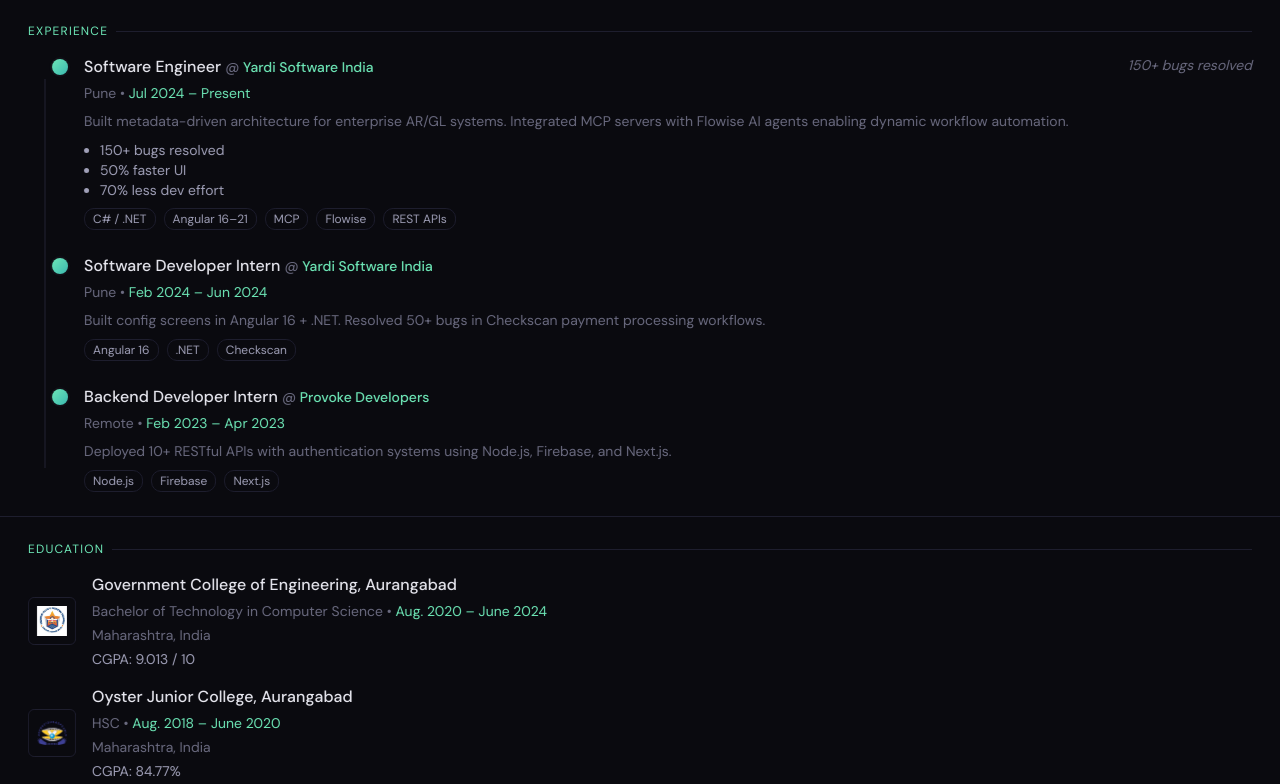
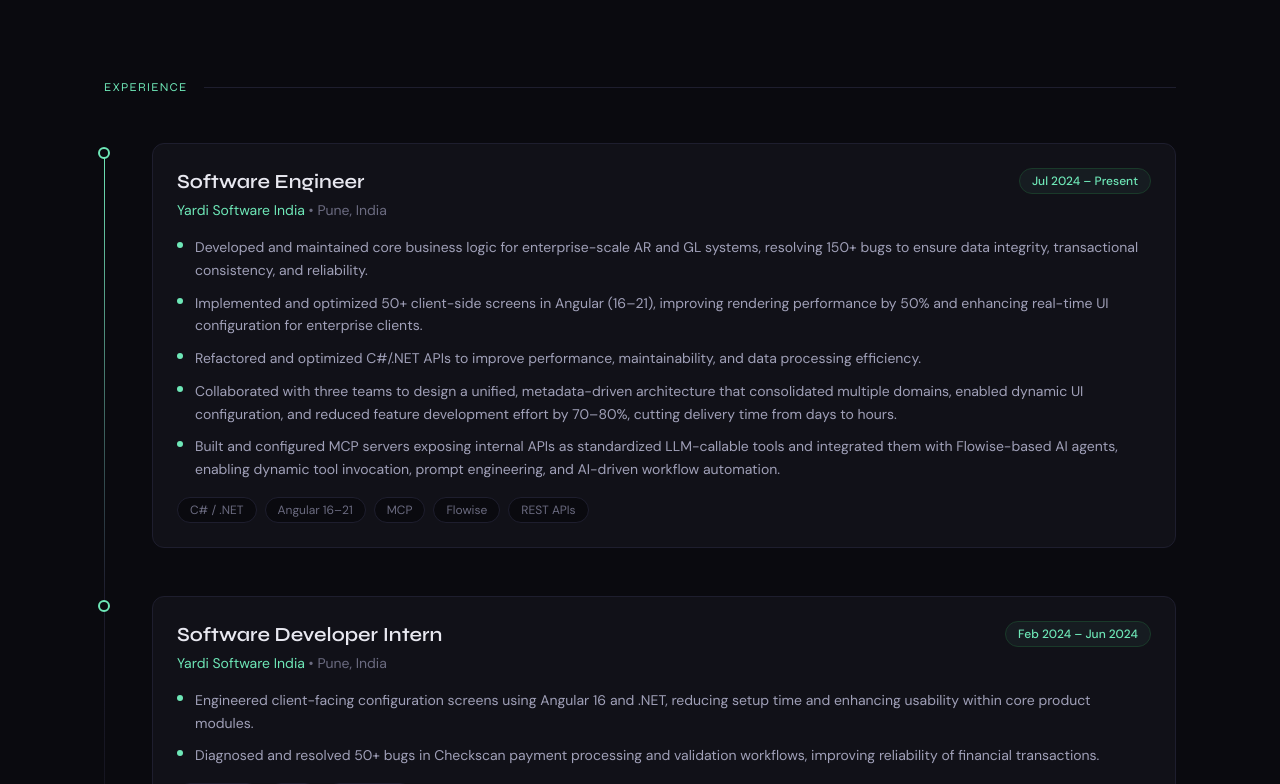
Before and after one commit to Aditya-V-Rathi/aditya-portfolio, a Next.js app: page / in a window 1280 px wide. Shown: the part 616-1400 px from the top of the page. Built offline with nearby package versions, Linux system fonts and the light colour scheme.

Commit message:
Improved Experience Section

```diff
--- a/components/sections/Experience.tsx
+++ b/components/sections/Experience.tsx
@@ -1,72 +1,86 @@
 import { experience } from "@/data/experience"
-import Reveal from "../Reveal"
 
 export default function Experience() {
   return (
-    <section id="experience" className="border-b border-[#1e1e2e] px-7 py-6">
+    <section id="experience" className="border-b border-[#1e1e2e]">
+      <div className="mx-auto max-w-6xl px-6 py-16 md:px-10 md:py-20">
 
         {/* Heading */}
-      <div className="flex items-center gap-2 mb-4">
-        <span className="text-xs uppercase tracking-widest text-[#6EE7B7]">Experience</span>
-        <div className="h-[0.5px] flex-1 bg-[#1e1e2e]" />
+        <div className="mb-12 flex items-center gap-4">
+          <span
+            className="text-xs uppercase tracking-widest text-[#6EE7B7]"
+            style={{ fontFamily: "var(--font-syne), sans-serif" }}
+          >
+            Experience
+          </span>
+          <div className="h-px flex-1 bg-[#1e1e2e]" />
         </div>
 
         {/* Timeline */}
-      <div className="relative pl-6">
-        <div className="absolute left-4 top-6 bottom-6 w-[2px] bg-[#1e1e2e] opacity-60" />
+        <div className="relative space-y-12">
+          {/* Vertical line */}
+          <div className="absolute left-0 top-2 bottom-2 hidden w-px bg-gradient-to-b from-[#6EE7B7] via-[#1e1e2e] to-transparent md:block" />
 
-        <div className="space-y-6">
-          {experience.map((e, idx) => (
-            <Reveal key={`${e.title}-${e.company}-${idx}`} className="relative flex items-start gap-4 reveal-left">
-              <div className="z-10 mt-1 flex h-4 w-4 items-center justify-center rounded-full bg-gradient-to-br from-[#6EE7B7] to-[#3ABAB0] ring-2 ring-[#111118] shadow-sm" />
+          {experience.map((exp, idx) => (
+            <div key={idx} className="relative pl-0 md:pl-12">
 
+              {/* Dot */}
+              <div className="absolute left-0 top-1 hidden h-3 w-3 -translate-x-1.5 rounded-full border-2 border-[#6EE7B7] bg-[#0a0a0f] md:block" />
+
+              {/* Card */}
+              <div className="rounded-xl border border-[#1e1e2e] bg-[#111118] p-6 transition-all hover:border-[#1a3a2a]">
+
+                {/* Header */}
+                <div className="mb-4 flex flex-col gap-3 md:flex-row md:items-start md:justify-between">
                   <div className="flex-1">
-                <div className="flex flex-col sm:flex-row sm:justify-between sm:items-start gap-1">
-                  <div>
-                    <h3 className="text-base font-medium text-[#e8e8f0]">
-                      {e.title}{' '}
-                      <span className="text-sm text-[#6b6b80]">@{' '}
-                        {e.companyUrl ? (
-                          <a href={e.companyUrl} target="_blank" rel="noopener noreferrer" className="text-[#6EE7B7] hover:underline">
-                            {e.company}
+                    <h3
+                      className="text-xl font-semibold text-[#e8e8f0]"
+                      style={{ fontFamily: "var(--font-syne), sans-serif" }}
+                    >
+                      {exp.title}
+                    </h3>
+                    <p className="mt-1 text-sm">
+                      <a
+                        href={exp.companyUrl}
+                        target="_blank"
+                        rel="noopener noreferrer"
+                        className="text-[#6EE7B7] hover:underline"
+                      >
+                        {exp.company}
                       </a>
-                        ) : (
-                          e.company
-                        )}
+                      <span className="text-[#6b6b80]"> • {exp.location}</span>
+                    </p>
+                  </div>
+                  <div className="flex items-center gap-2 text-xs font-medium text-[#6EE7B7]">
+                    <span className="rounded-full border border-[#1a3a2a] bg-[#6EE7B7]/5 px-3 py-1">
+                      {exp.period}
                     </span>
-                    </h3>
-
-                    <div className="text-sm text-[#6b6b80] mt-1">
-                      {e.location} • <span className="text-[#6EE7B7]">{e.period}</span>
                   </div>
                 </div>
 
-                  <div className="hidden sm:block text-sm text-[#6b6b80]">
-                    {e.highlights && e.highlights.length > 0 && (
-                      <span className="italic">{e.highlights[0]}</span>
-                    )}
-                  </div>
-                </div>
-
-                <p className="mt-2 mb-2 text-sm leading-[1.5] text-[#6b6b80]">{e.description}</p>
-
-                {e.highlights && e.highlights.length > 0 && (
-                  <ul className="mb-2 ml-4 list-disc text-sm text-[#a0a0b8]">
-                    {e.highlights.map((h, i) => (
-                      <li key={i}>{h}</li>
+                {/* Bullets */}
+                <ul className="mb-4 space-y-2.5">
+                  {exp.bullets.map((bullet, i) => (
+                    <li key={i} className="flex gap-3 text-sm leading-relaxed text-[#a0a0b8]">
+                      <span className="mt-1.5 h-1.5 w-1.5 shrink-0 rounded-full bg-[#6EE7B7]" />
+                      <span>{bullet}</span>
+                    </li>
                   ))}
                 </ul>
-                )}
 
+                {/* Tags */}
                 <div className="flex flex-wrap gap-2">
-                  {e.tags.map((tag) => (
-                    <span key={tag} className="rounded-[10px] border border-[#1e1e2e] bg-[#0a0a0f] px-2 py-0.5 text-xs text-[#a0a0b8]">
+                  {exp.tags.map((tag) => (
+                    <span
+                      key={tag}
+                      className="rounded-full border border-[#1e1e2e] bg-[#0a0a0f] px-3 py-1 text-xs text-[#6b6b80]"
+                    >
                       {tag}
                     </span>
                   ))}
                 </div>
               </div>
-            </Reveal>
+            </div>
           ))}
         </div>
       </div>
--- a/data/experience.ts
+++ b/data/experience.ts
@@ -4,10 +4,14 @@ export const experience = [
     company: "Yardi Software India",
     companyUrl: "https://www.yardi.com",
     period: "Jul 2024 – Present",
-    location: "Pune",
-    highlights: ["150+ bugs resolved", "50% faster UI", "70% less dev effort"],
-    description:
-      "Built metadata-driven architecture for enterprise AR/GL systems. Integrated MCP servers with Flowise AI agents enabling dynamic workflow automation.",
+    location: "Pune, India",
+    bullets: [
+      "Developed and maintained core business logic for enterprise-scale AR and GL systems, resolving 150+ bugs to ensure data integrity, transactional consistency, and reliability.",
+      "Implemented and optimized 50+ client-side screens in Angular (16–21), improving rendering performance by 50% and enhancing real-time UI configuration for enterprise clients.",
+      "Refactored and optimized C#/.NET APIs to improve performance, maintainability, and data processing efficiency.",
+      "Collaborated with three teams to design a unified, metadata-driven architecture that consolidated multiple domains, enabled dynamic UI configuration, and reduced feature development effort by 70–80%, cutting delivery time from days to hours.",
+      "Built and configured MCP servers exposing internal APIs as standardized LLM-callable tools and integrated them with Flowise-based AI agents, enabling dynamic tool invocation, prompt engineering, and AI-driven workflow automation.",
+    ],
     tags: ["C# / .NET", "Angular 16–21", "MCP", "Flowise", "REST APIs"],
   },
   {
@@ -15,21 +19,22 @@ export const experience = [
     company: "Yardi Software India",
     companyUrl: "https://www.yardi.com",
     period: "Feb 2024 – Jun 2024",
-    location: "Pune",
-    highlights: [],
-    description:
-      "Built config screens in Angular 16 + .NET. Resolved 50+ bugs in Checkscan payment processing workflows.",
+    location: "Pune, India",
+    bullets: [
+      "Engineered client-facing configuration screens using Angular 16 and .NET, reducing setup time and enhancing usability within core product modules.",
+      "Diagnosed and resolved 50+ bugs in Checkscan payment processing and validation workflows, improving reliability of financial transactions.",
+    ],
     tags: ["Angular 16", ".NET", "Checkscan"],
   },
   {
     title: "Backend Developer Intern",
     company: "Provoke Developers",
-    companyUrl: "#",
+    companyUrl: "https://provokedev.in/",
     period: "Feb 2023 – Apr 2023",
     location: "Remote",
-    highlights: [],
-    description:
-      "Deployed 10+ RESTful APIs with authentication systems using Node.js, Firebase, and Next.js.",
+    bullets: [
+      "Architected and deployed 10+ RESTful APIs and client-side features using Node.js, Firebase, and Next.js, implementing authentication and authorization systems to secure user access and data.",
+    ],
     tags: ["Node.js", "Firebase", "Next.js"],
   },
 ]
```
Lines whose indentation alone changed are shown as unchanged.
